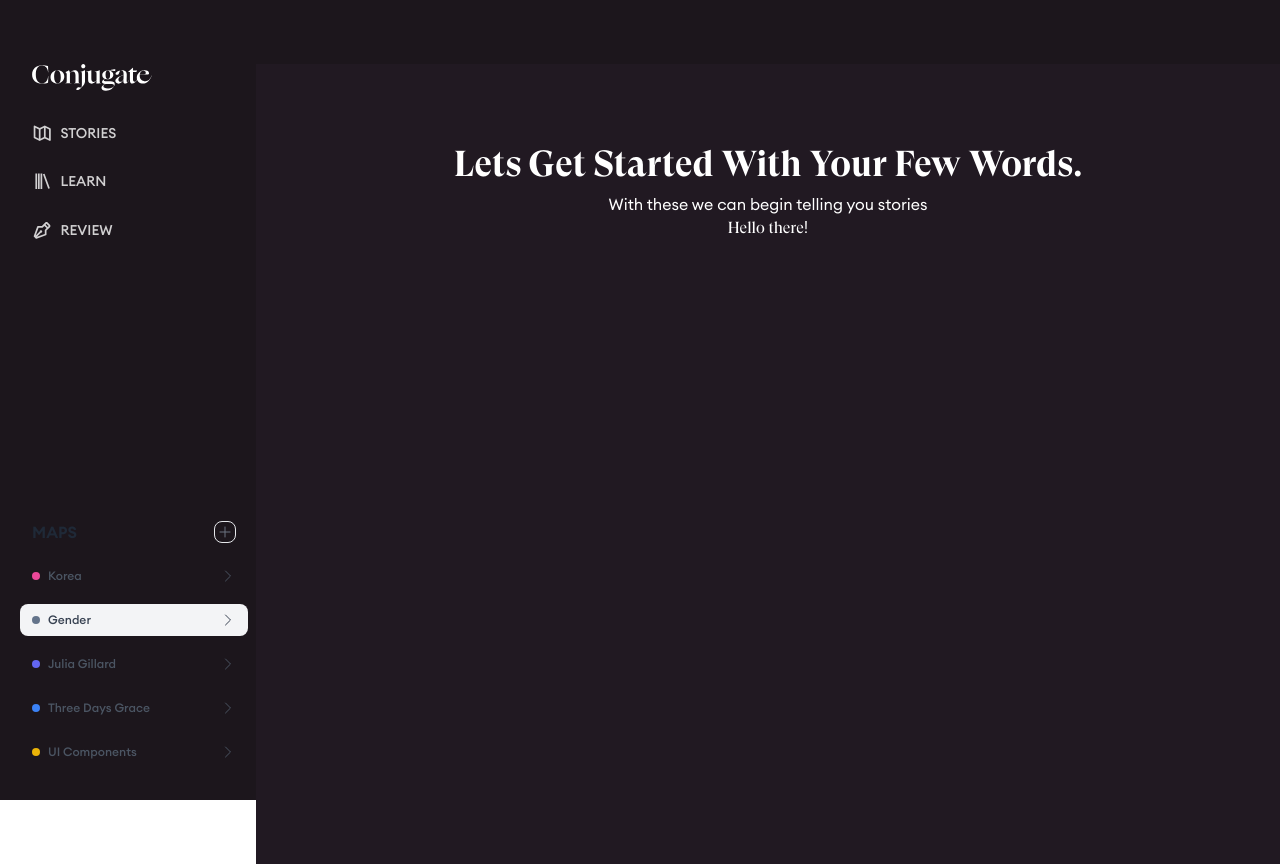
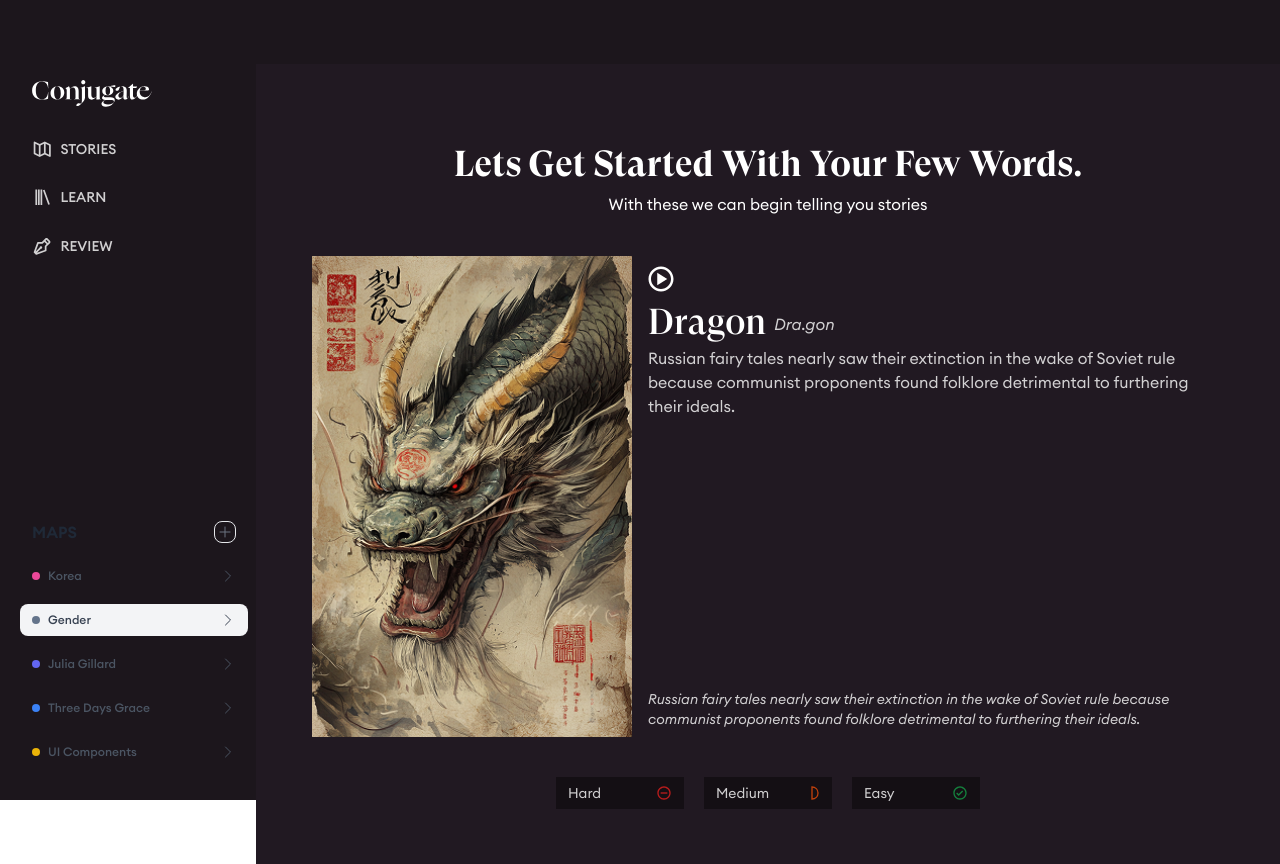
Before and after one commit to BasilDimopoulos/conjugate, a Next.js app: page /app in a window 1280 px wide. Built offline with nearby package versions, Linux system fonts and the light colour scheme.

Commit message:
Feat: added first card

```diff
--- a/app/_components/DashboardSideBar.tsx
+++ b/app/_components/DashboardSideBar.tsx
@@ -7,7 +7,7 @@ const DashboardSideBar: React.FC = () => {
   const iconStyle = 'text-white/80 size-[1.28rem]';
   return (
     <aside className="flex flex-col w-64 h-screen px-5 py-8 overflow-y-auto bg-appBg pl-8 font-sans uppercase">
-      <Link href="/map" className="mt-8">
+      <Link href="/map" className="mt-12">
         <Image
           src="/images/conjugate.svg"
           width={120}
--- a/app/_components/flashcard.tsx
+++ b/app/_components/flashcard.tsx
@@ -1,7 +1,58 @@
+import Image from 'next/image';
+import {
+  BiCheckCircle,
+  BiCircleHalf,
+  BiMinusCircle,
+  BiPlayCircle,
+} from 'react-icons/bi';
+
 export default function FlashCard() {
   return (
     <div>
-      <h1 className="text-white">Hello there!</h1>
+      <div className="flex gap-x-4 mt-10">
+        <Image
+          src="/images/dragon.jpg"
+          width={320}
+          height={480}
+          alt="flashcard image"
+        />
+        <div className="flex flex-col justify-between py-2">
+          <div>
+            <div>
+              <BiPlayCircle className="text-white -ml-0.5 text-3xl" />
+              <div className="flex items-center gap-x-2 mt-2">
+                <h1 className="text-white text-4xl font-medium">Dragon</h1>
+                <p className="italic font-sans text-white/80 pt-1">Dra.gon</p>
+              </div>
+              <p className="text-white/80 font-sans max-w-xl text-left mt-1">
+                Russian fairy tales nearly saw their extinction in the wake of
+                Soviet rule because communist proponents found folklore
+                detrimental to furthering their ideals.
+              </p>
+            </div>
+          </div>
+
+          <p className="text-white/80 font-sans italic text-sm max-w-xl text-left mt-1">
+            Russian fairy tales nearly saw their extinction in the wake of
+            Soviet rule because communist proponents found folklore detrimental
+            to furthering their ideals.
+          </p>
+        </div>
+      </div>
+      <div className="flex items-center gap-x-5 justify-center w-full mt-10">
+        <button className="bg-black/40 w-32 h-8 flex items-center justify-between px-3">
+          <p className="text-white/80 font-sans text-sm">Hard</p>
+          <BiMinusCircle className="text-red-700" />
+        </button>
+        <button className="bg-black/40 w-32 h-8 flex items-center justify-between px-3">
+          <p className="text-white/80 font-sans text-sm">Medium</p>
+          <BiCircleHalf className="text-orange-700" />
+        </button>
+        <button className="bg-black/40 w-32 h-8 flex items-center justify-between px-3">
+          <p className="text-white/80 font-sans text-sm">Easy</p>
+          <BiCheckCircle className="text-green-700" />
+        </button>
+      </div>
     </div>
   );
 }
```
Also changed, not shown: public/images/dragon.jpg (added).
